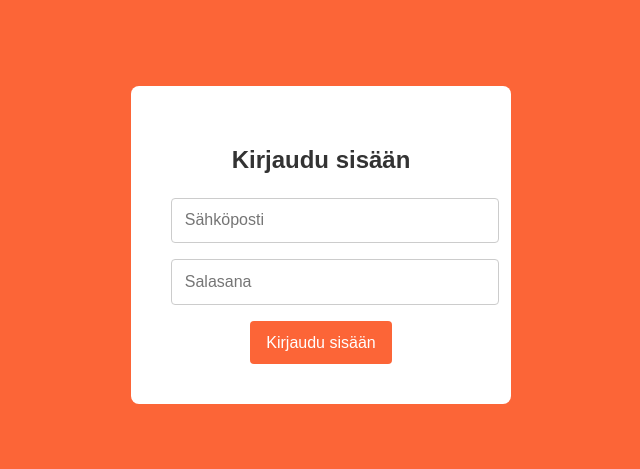
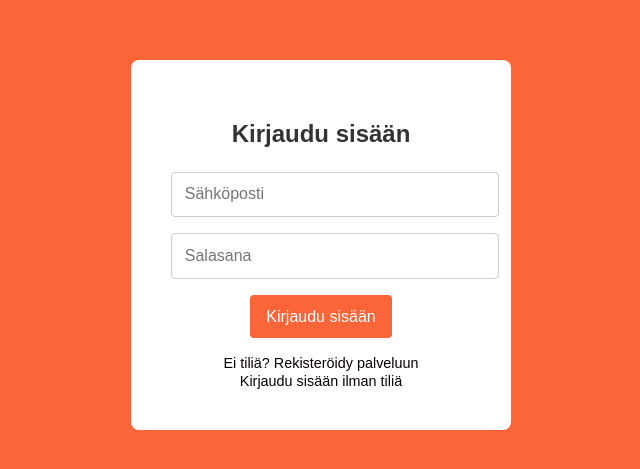
Before and after one commit to Web-Project-Group-13/Movie_App, a React (Create React App) app: page /login in a window 1280 px wide. Shown: the part 155-624 px from the top of the page, without its empty margins (319-959 px from the left). Built offline with nearby package versions, Linux system fonts and the light colour scheme.

Commit message:
Lisätty linkit rekisteröitymistä sekä ilman tiliä kirjautumista varten

```diff
--- a/src/pages/Login.css
+++ b/src/pages/Login.css
@@ -53,7 +53,23 @@
 
   /* Hover-tila kirjautumispainikkeelle */
   .login-button:hover {
-    background: #d84315;
+    background: #fc6537;
+  }
+
+  /* Linkkien tyyli */
+.login-links {
+    margin-top: 1rem;
+  }
+
+  .login-link {
+    color: #0a0300;
+    text-decoration: none;
+    font-size: 0.9rem;
+  }
+
+  .login-link:hover {
+    text-decoration: underline;
+    color: #fc6537;
   }
 
   /* Responsiivisuus pienille näytöille */
--- a/src/pages/Login.js
+++ b/src/pages/Login.js
@@ -37,6 +37,13 @@ const Login = ({ onLogin }) => {
             Kirjaudu sisään
           </button>
         </form>
+
+        {/* Linkit rekisteröitymiseen ja kirjautumiseen ilman tiliä */}
+        <div className="login-links">
+          <a href="#" className="login-link">Ei tiliä? Rekisteröidy palveluun</a>
+          <br />
+          <a href="#" className="login-link">Kirjaudu sisään ilman tiliä</a>
+        </div>
       </div>
     </div>
   );
```
